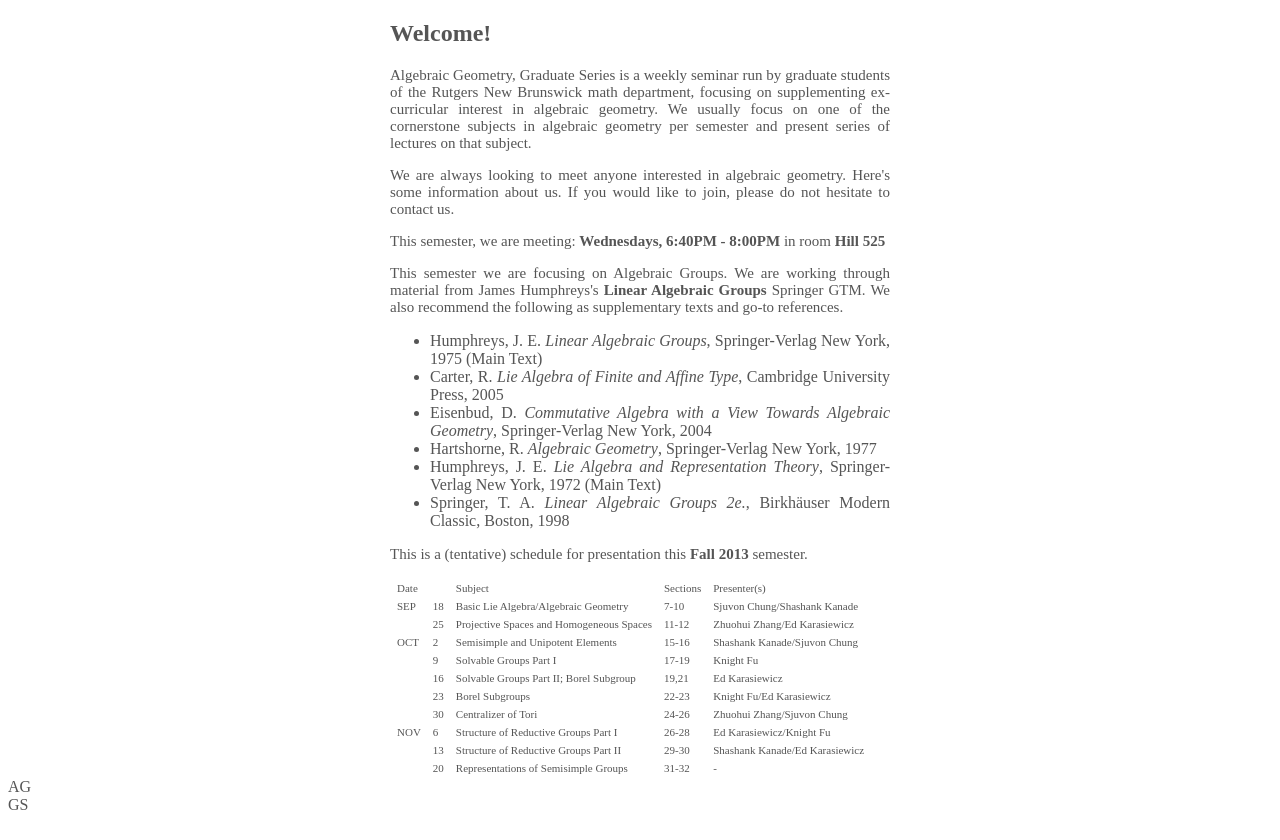
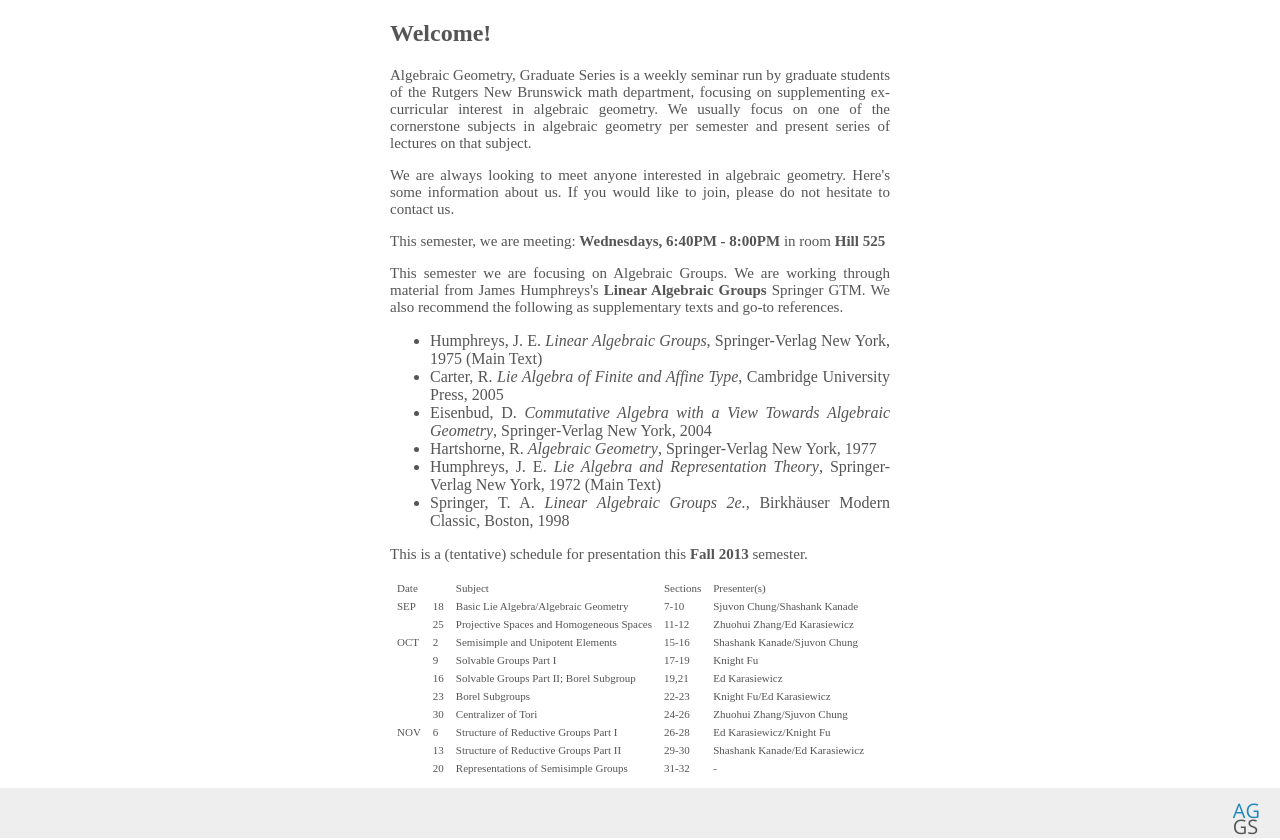
Before and after one commit to evilwire/aggs_site, a plain HTML site: page index.html in a window 1280 px wide. Drawn offline with nearby package versions, Linux system fonts and the light colour scheme.

Commit message:
made the logo

```diff
--- a/css/main.css
+++ b/css/main.css
@@ -7,13 +7,6 @@ p
 {
    font-size: 15px;
    font-weight: 300;
-}
-
-.main-content
-{
-   width: 500px;
-   margin: 0px auto;
-   text-align: justify;
 }
 
 table
@@ -27,3 +20,37 @@ td
    vertical-align: top;
    padding: 2px 5px;
 }
+
+.main-content
+{
+   width: 500px;
+   margin: 0px auto;
+   text-align: justify;
+}
+
+.footer
+{
+   margin: 0px;
+   position: absolute;
+   left: 0px;
+   width: 100%;
+   height: 50px;
+   background-color: #eee;
+   margin-top: 10px;
+}
+
+.logo-container
+{
+   float: right;
+   margin-right: 20px;
+   margin-top: 20px;
+   font-family: 'Open sans', sans-serif;
+   font-size: 20px;
+}
+
+.logo.top
+{
+   line-height: 5px;
+   font-size: 20px;
+   color: #28b;
+}
--- a/index.html
+++ b/index.html
@@ -143,7 +143,12 @@ AGGS -- Algebraic Geometry, Graduate Series Fall 2013
    </div>
    </article>
 <footer>
-<div class='logo top'>AG</div><div class='logo bottom'>GS</div>
+<div class='footer'>
+   <div class='logo-container'>
+      <div class='logo top'>AG</div>
+      <div class='logo bottom'>GS</div>
+   </div>
+</div>
 </footer>
 </body>
 </html>
```
